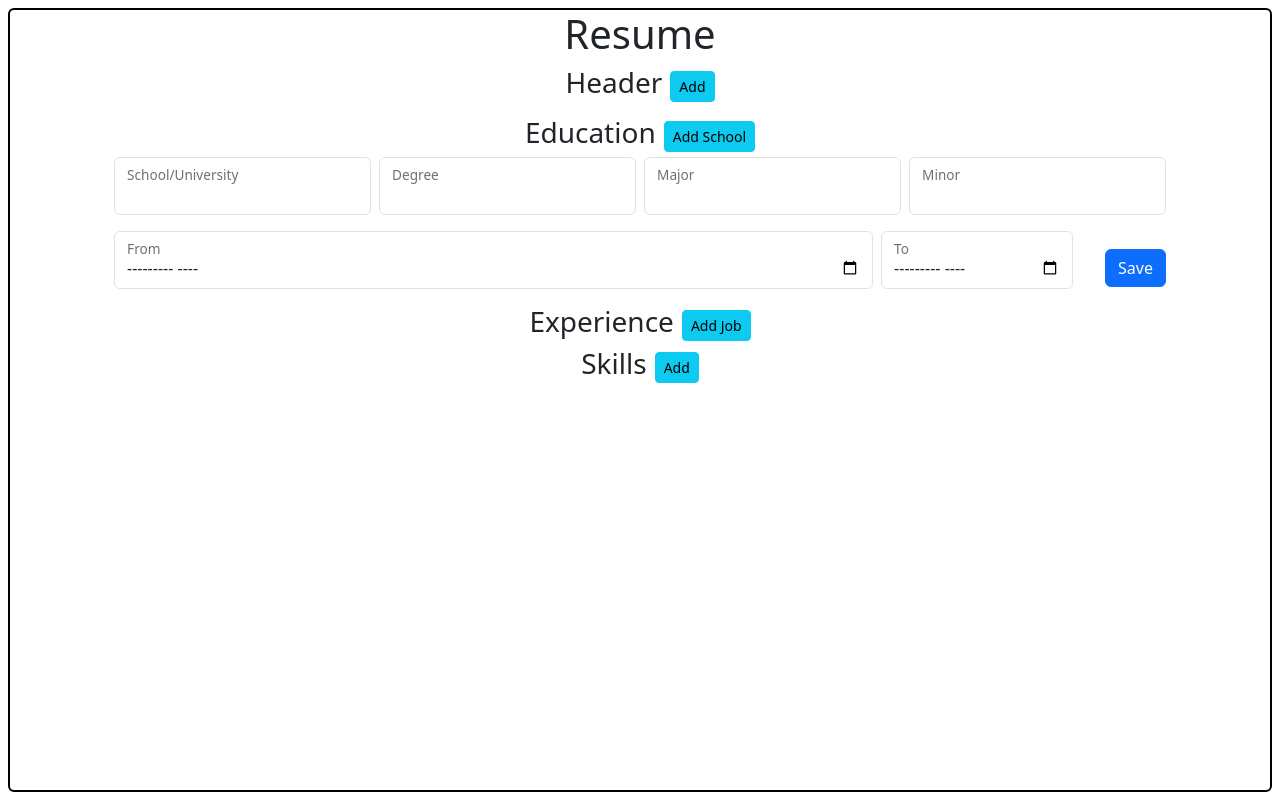
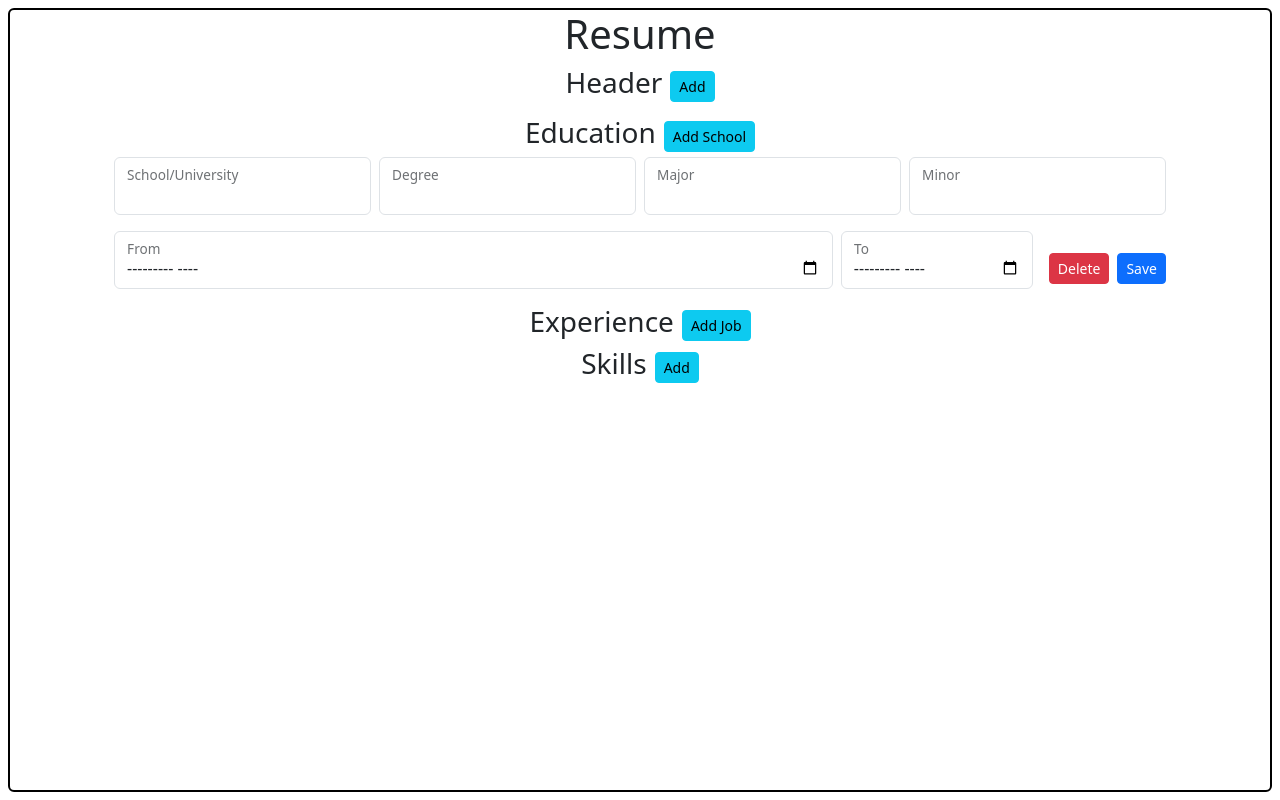
Before and after one commit to asampers/cv-app, a React (Vite) app: page / in a window 1280 px wide. Both pictures are taken after a click on the button "Add School". Built offline with nearby package versions, Linux system fonts and the light colour scheme.

Commit message:
Sort out deleting, a little sloppy still

```diff
--- a/src/components/Buttons.jsx
+++ b/src/components/Buttons.jsx
@@ -1,9 +1,9 @@
 /* eslint-disable react/prop-types */
 export function Buttons({text, onClick, index}) {
-  let style = text.startsWith("Add") ? "btn-info" : "btn-success"
-
+  let style = text.startsWith("Add") ? "btn-info" : "btn-success";
+  if (text.startsWith("Delete")) style = "btn-danger";
   return (
-        <button data-index={index} className={`btn ${style} btn-sm ms-2`} onClick={onClick}>
+        <button data-index={index} className={`btn ${style} btn-sm align-self-center ms-2`} onClick={onClick}>
               {text}
         </button>
   )
--- a/src/components/Data.jsx
+++ b/src/components/Data.jsx
@@ -18,7 +18,7 @@ const Data = () => {
   function toggleEdit(e) {
     const index = e.target.getAttribute("data-index");
     setSelectedId(index);
-    toggleShowForm(!showForm)
+    toggleShowForm()
   }
 
   function toggleShowForm() {
@@ -32,7 +32,7 @@ const Data = () => {
     setData(dataCopy)
     setSelectedId(newItem.id);
     setCounter(newItem.id)
-    toggleShowForm(!showForm)
+    toggleShowForm()
   }
 
   function createNewObject(form) {
@@ -45,20 +45,40 @@ const Data = () => {
     return Object.values(object).every(x => x == 0 || x === '');
   }
 
+  function handleDelete(e) {
+    const ID = e.target.getAttribute("data-index")
+    const index = data.findIndex(obj => obj.id == ID)
+    e.preventDefault();
+    toggleShowForm()
+    const dataCopy = [...data];
+    dataCopy.splice(index, 1)
+    if (dataCopy.length === 0) {
+      const newItem = {id: counter+1};
+      dataCopy.push(newItem);
+      setData(dataCopy)
+      setSelectedId(newItem.id);
+      setCounter(newItem.id)
+    }
+    setData(dataCopy);
+  }
+
   function handleSubmit(e) {
     const ID = e.target.getAttribute("data-index")
     const index = data.findIndex(obj => obj.id == ID)
     e.preventDefault();
     toggleShowForm();
     const newObject = createNewObject(e.target);
-    if (isEmpty(newObject)) return;
+    const dataCopy = [...data];
+    if (isEmpty(newObject)) {
+      dataCopy.splice(index, 1)
+    } else {
     newObject.id = ID;
-    const dataCopy = [...data];
     dataCopy[index] = newObject;
+    }
     setData(dataCopy);
   }
 
-  return { data, noData, showForm, selectedId, toggleShowForm, handleSubmit, addEntry, toggleEdit, displayInfo, displayForm };
+  return { data, noData, showForm, selectedId, toggleShowForm, handleSubmit, addEntry, toggleEdit, displayInfo, displayForm, handleDelete};
 }
 
 export { Data };
--- a/src/components/Education.jsx
+++ b/src/components/Education.jsx
@@ -9,6 +9,8 @@ function Education() {
 
     return (
       <>
+      {console.log(items.data)}
+      {console.log(items.showForm)}
       <div className='container-fluid d-flex flex-column justify-content-center align-items-center'>
         <div className='d-flex align-items-center'>
           {<h3>Education</h3>}
@@ -17,7 +19,7 @@ function Education() {
         {items.data.map((school) => (
           <Fragment key={school.id}>
             {(items.displayInfo(school.id)) && <EducationInfo onClick={items.toggleEdit} data={school} />}
-            {(items.displayForm(school.id)) && <EducationForm onSubmit={items.handleSubmit} data={school} />}
+            {(items.displayForm(school.id)) && <EducationForm onSubmit={items.handleSubmit} onDelete={items.handleDelete} data={school} />}
           </Fragment>
         ))}
       </div>
--- a/src/components/EducationForm.jsx
+++ b/src/components/EducationForm.jsx
@@ -1,5 +1,7 @@
 /* eslint-disable react/prop-types */
-export function EducationForm({data, onSubmit}) {
+import { Buttons } from "./Buttons"
+
+export function EducationForm({data, onSubmit, onDelete}) {
   return (
     <form onSubmit={onSubmit} data-index={data.id}>
       <div className="d-flex flex-column">
@@ -35,7 +37,8 @@ export function EducationForm({data, onSubmit}) {
             <input type="month" className="form-control" name="endDate" defaultValue={data.endDate}/>
             <label>To</label>
           </div>
-          <button type="submit" className="btn btn-primary align-self-center ms-4">
+          <Buttons text='Delete' index={data.id} onClick={onDelete}/>
+          <button type="submit" className="btn btn-primary btn-sm align-self-center ms-2">
             Save
           </button>
         </div>
--- a/src/components/Header.jsx
+++ b/src/components/Header.jsx
@@ -1,6 +1,7 @@
 import { Data } from './Data';
 import { Buttons } from './Buttons';
 import { HeaderForm } from './HeaderForm';
+import { HeaderInfo } from './HeaderInfo';
 import '../styles/Header.css'
 
 export function Header() {
@@ -8,22 +9,16 @@ export function Header() {
   const person = item.data[0]
   const fullName = person.firstName + ' ' + person.lastName
   const noName = fullName.trim().length === 0 || fullName == 'undefined undefined'
+
   if (!item.showForm) {
     return (
       <>
       <div className='container-fluid d-flex flex-column justify-content-center align-items-center'>
         <div className='d-flex align-items-center'>
-          {console.log(noName)}
           <h3>{noName ? 'Header' : fullName}</h3>
           <Buttons text={item.noData ? "Add" : "Edit"} onClick={item.toggleShowForm}/>
         </div>
-        <div className='d-flex align-items-center mt-2'>
-          {person.email && <p className='me-3'><ion-icon name="mail-outline"></ion-icon>{person.email}</p> }
-          {person.phone && <p className='me-3'><ion-icon name="call-outline"></ion-icon>{person.phone}</p> }
-          {person.location && <p className='me-3'><ion-icon name="location-outline"></ion-icon>{person.location}</p> }
-          {person.linkedIn && <p className='me-3'><ion-icon name="logo-linkedin"></ion-icon>{person.linkedIn}</p> }
-          {person.portfolio && <p className='me-3'><ion-icon name="book-outline"></ion-icon>{person.portfolio}</p> }
-        </div>
+        <HeaderInfo person={person} />
       </div>
       </>
     )
--- a/src/components/HeaderInfo.jsx
+++ b/src/components/HeaderInfo.jsx
@@ -0,0 +1,12 @@
+/* eslint-disable react/prop-types */
+export function HeaderInfo({person}) {
+  return (
+    <div className='d-flex align-items-center mt-2'>
+      {person.email && <p className='me-3'><ion-icon name="mail-outline"></ion-icon>{person.email}</p> }
+      {person.phone && <p className='me-3'><ion-icon name="call-outline"></ion-icon>{person.phone}</p> }
+      {person.location && <p className='me-3'><ion-icon name="location-outline"></ion-icon>{person.location}</p> }
+      {person.linkedIn && <p className='me-3'><ion-icon name="logo-linkedin"></ion-icon>{person.linkedIn}</p> }
+      {person.portfolio && <p className='me-3'><ion-icon name="book-outline"></ion-icon>{person.portfolio}</p> }
+    </div>
+  )
+}
```
